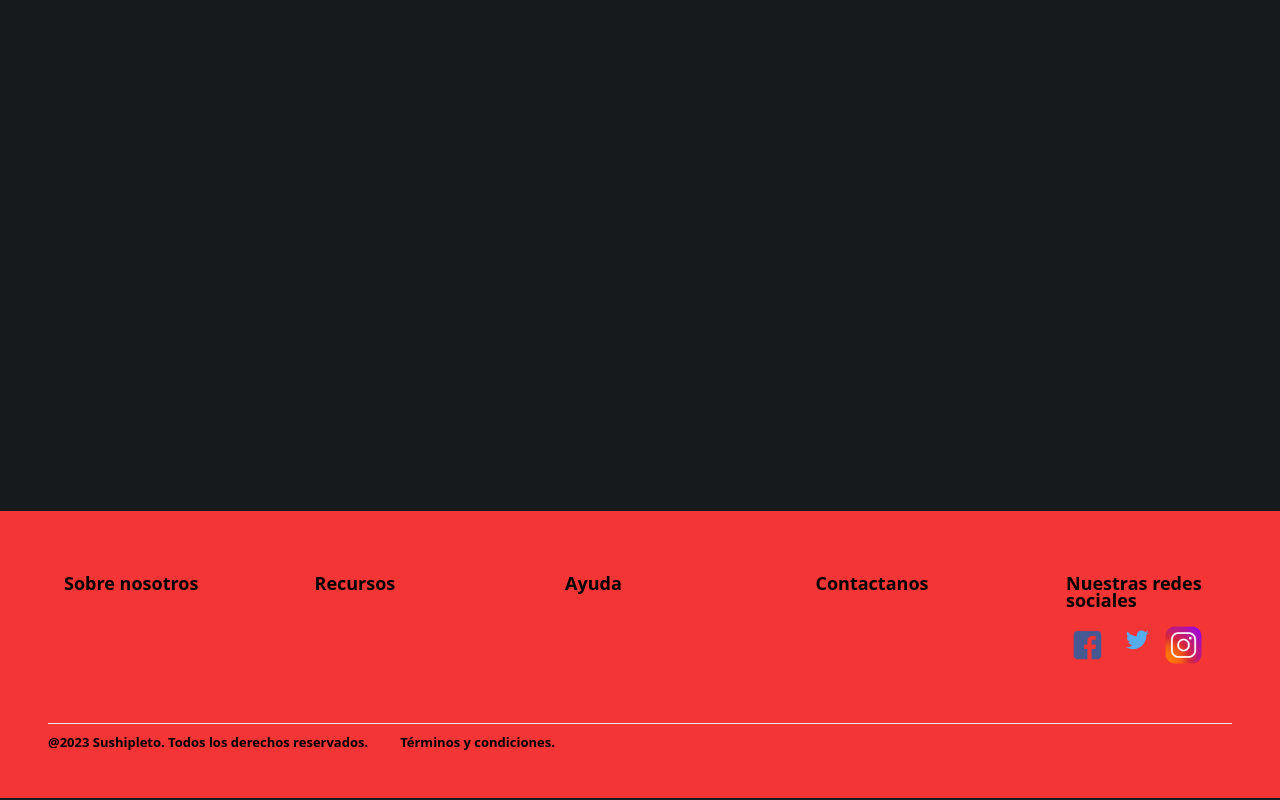
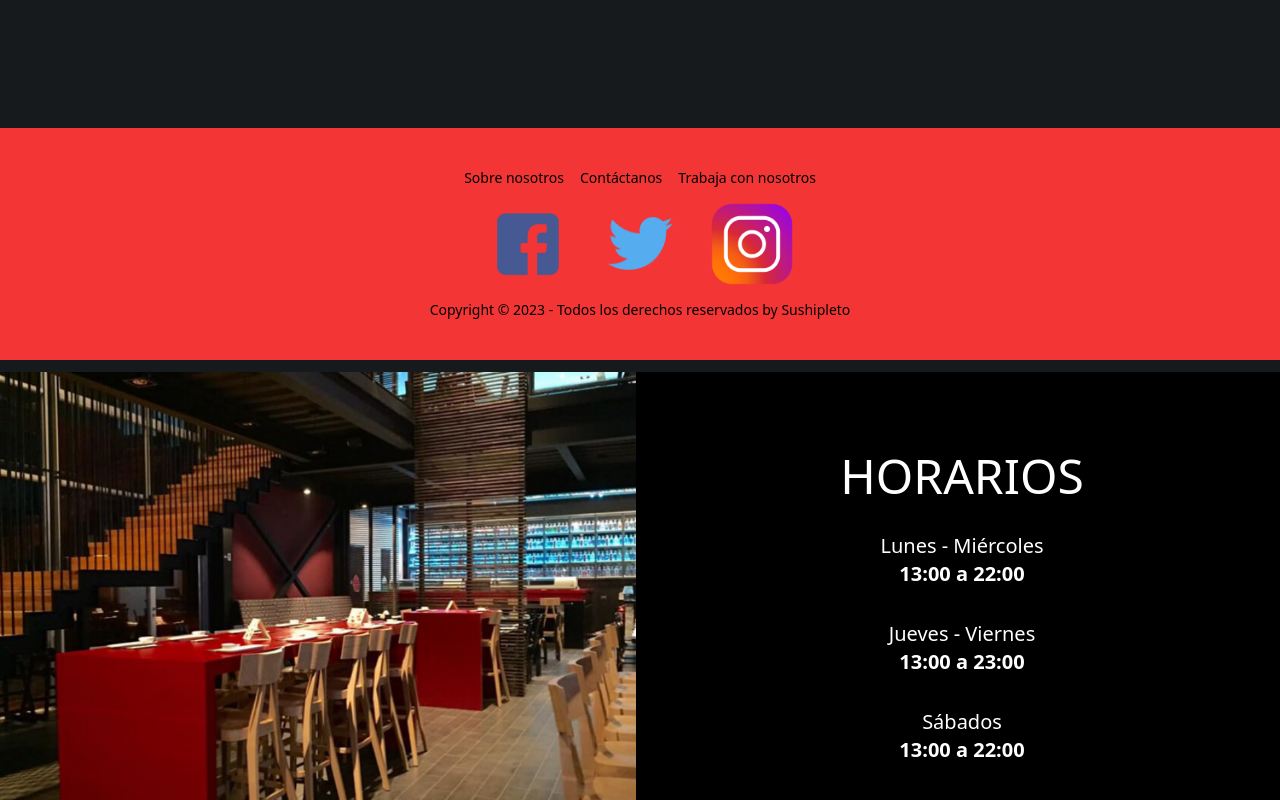
Before and after one commit to Eduar-Rojas/Taller_Integracion_2_2023, a React (Vite) app in the folder frontend/: page / in a window 1280 px wide. Shown: the part 1580-2380 px from the top of the page. Built offline with nearby package versions, Linux system fonts and the light colour scheme.

Commit message:
Se cambió el footer y se quitó de la pestaña LR el header
Se quitó el header de LR para mayor estética.

```diff
--- a/frontend/src/Components/Footer.jsx
+++ b/frontend/src/Components/Footer.jsx
@@ -7,43 +7,23 @@
 export const Footer = () => {
   return (
     <div className="footer">
-        <div className="ct_footer section-padding">
-            <div className="ct_footer-links">
-                <div className="ct_footer-links_div">
-                    <Link to="/nosotros"><h4 className='hover:text-white'>Sobre nosotros</h4></Link>
-                </div>
-                <div className="ct_footer-links_div">
-                    <h4>Recursos</h4>
-                </div>
-                <div className="ct_footer-links_div">
-                    <h4>Ayuda</h4>
-                </div>
-                <div className="ct_footer-links_div">
-                <Link to="/contacto"><h4 className='hover:text-white'>Contactanos</h4></Link>
-                </div>
-                <div className="ct_footer-links_div">
-                    <h4>Nuestras redes sociales</h4>
-                    <div className="socialmedia">
-                        <a href='https://www.facebook.com/'><p><img src={fb} alt=''/></p></a>
-                        <a href='https://www.twitter.com/'><p><img src={twitter} alt=''/></p></a>
-                        <a href='https://www.instagram.com/'><p><img src={instagram} alt=''/></p></a>
-                    </div>
-                </div>
+    <footer className="footer footer-center p-10 bg-base-200 text-base-content rounded">
+        <nav className="grid grid-flow-col gap-4">
+            <Link to="/nosotros"><h4 className='hover:text-white'>Sobre nosotros</h4></Link>
+            <Link to="/contacto"><h4 className='hover:text-white'>Contáctanos</h4></Link>
+            <a className="link link-hover">Trabaja con nosotros</a>
+        </nav>
+        <nav>
+            <div className="grid grid-flow-col gap-4">
+                <a href='https://www.facebook.com/' className="fill-current w-24 h-24"><p><img src={fb} alt=''/></p></a>
+                <a href='https://www.twitter.com/' className="fill-current w-24 h-24"><p><img src={twitter} alt=''/></p></a>
+                <a href='https://www.instagram.com/' className="fill-current w-24 h-24"><p><img src={instagram} alt=''/></p></a>
             </div>
-
-            <hr></hr>
-
-            <div className="ct_footer-below">
-                <div className="ct_footer-copyright">
-                    <p>
-                        @{new Date().getFullYear()} Sushipleto. Todos los derechos reservados.
-                    </p>
-                </div>
-                <div className="ct_footer-below-links">
-                    <a href='/terms'><div><p>Términos y condiciones.</p></div></a>
-                </div>
-            </div>
-        </div>
+        </nav>
+        <aside>
+            <a href='/terms'><div><p>Copyright © 2023 - Todos los derechos reservados by Sushipleto</p></div></a>
+        </aside>
+    </footer>
     </div>
   )
 }
--- a/frontend/src/pages/LoginRegister.jsx
+++ b/frontend/src/pages/LoginRegister.jsx
@@ -5,7 +5,6 @@
 const LoginRegister = () => {
   return (
     <div className="grid grid-cols-1 bg-black">
-        <div className="col-span-1"><Header/></div>
         <div className="col-span-1"><Form_LR/></div>
         <div className="col-span-1"><Footer/></div>
     </div>
```
